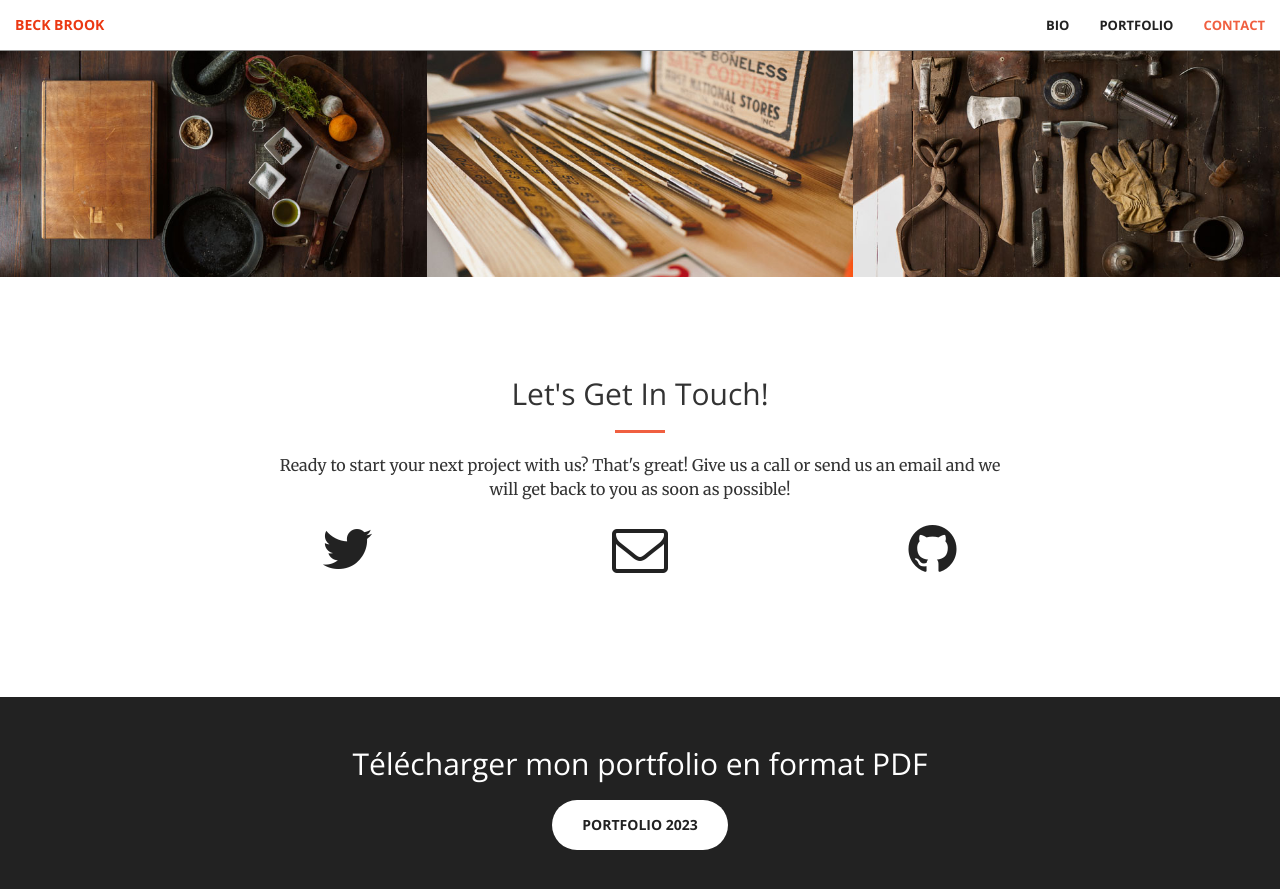
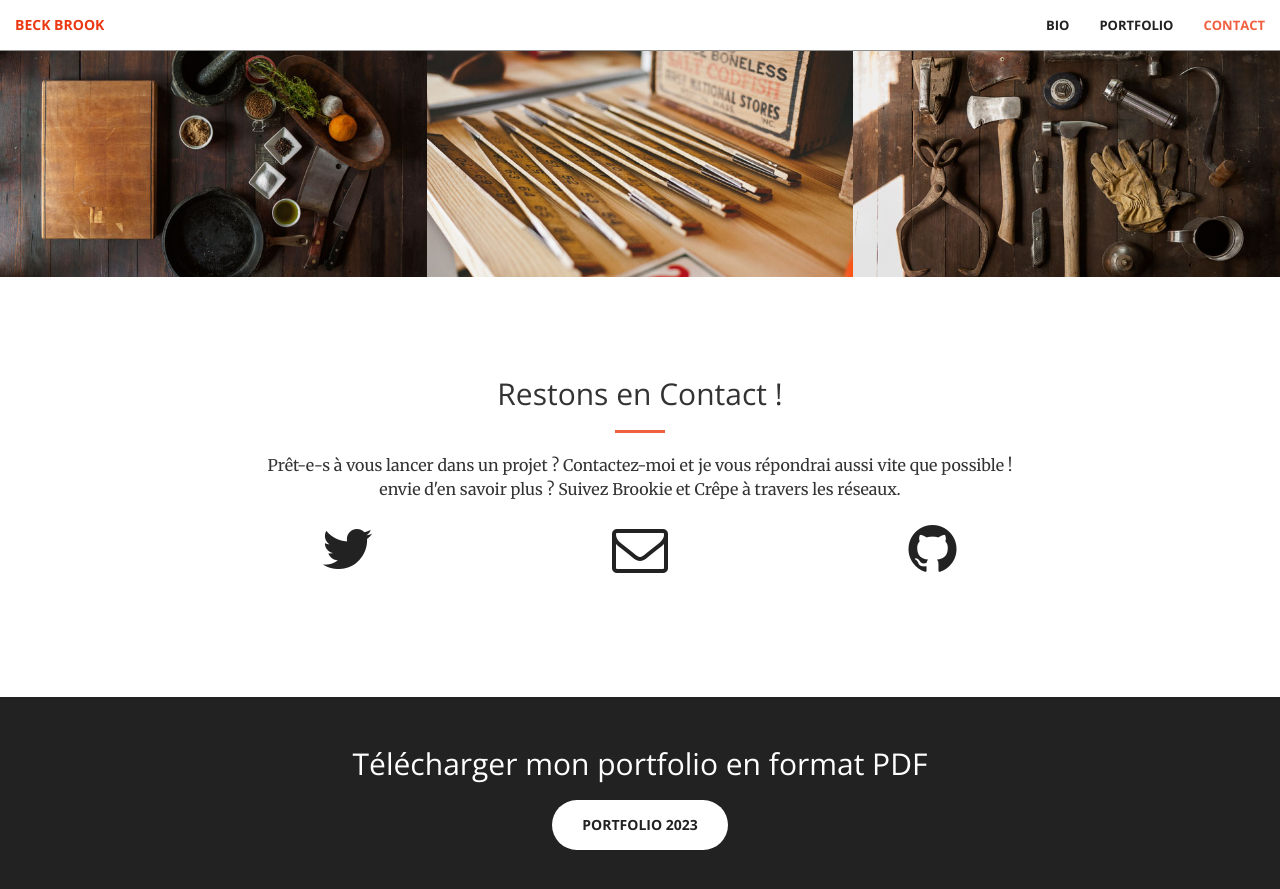
Before and after one commit to BeckBrook/site, a Jekyll site: the page built from index.html, in a window 1280 px wide and 900 px high, scrolled down 1666 px. Shown: the top 889 px of the window. Built offline with Jekyll 4.4.1, drawn with Linux system fonts in a browser that asks for light colours.

Commit message:
changement section contact

```diff
--- a/_includes/contact.html
+++ b/_includes/contact.html
@@ -2,10 +2,9 @@
     <div class="container">
         <div class="row">
             <div class="col-lg-8 col-lg-offset-2 text-center">
-                <h2 class="section-heading">Let's Get In Touch!</h2>
+                <h2 class="section-heading">Restons en Contact !</h2>
                 <hr class="primary">
-                <p>Ready to start your next project with us? That's great! Give us a call or send us an email and we will get back to you as soon as possible!</p>
-            </div>
+                <p>Prêt-e-s à vous lancer dans un projet ? Contactez-moi et je vous répondrai aussi vite que possible !  envie d'en savoir plus ? Suivez Brookie et Crêpe à travers les réseaux.</p> </div>
         <div class="col-lg-2 col-lg-offset-2 text-center">
             <a href="https://twitter.com/{{ site.twitter_username }}">
                 <i class="fa fa-twitter fa-3x wow bounceIn" data-wow-delay=".1s"></i>
```
